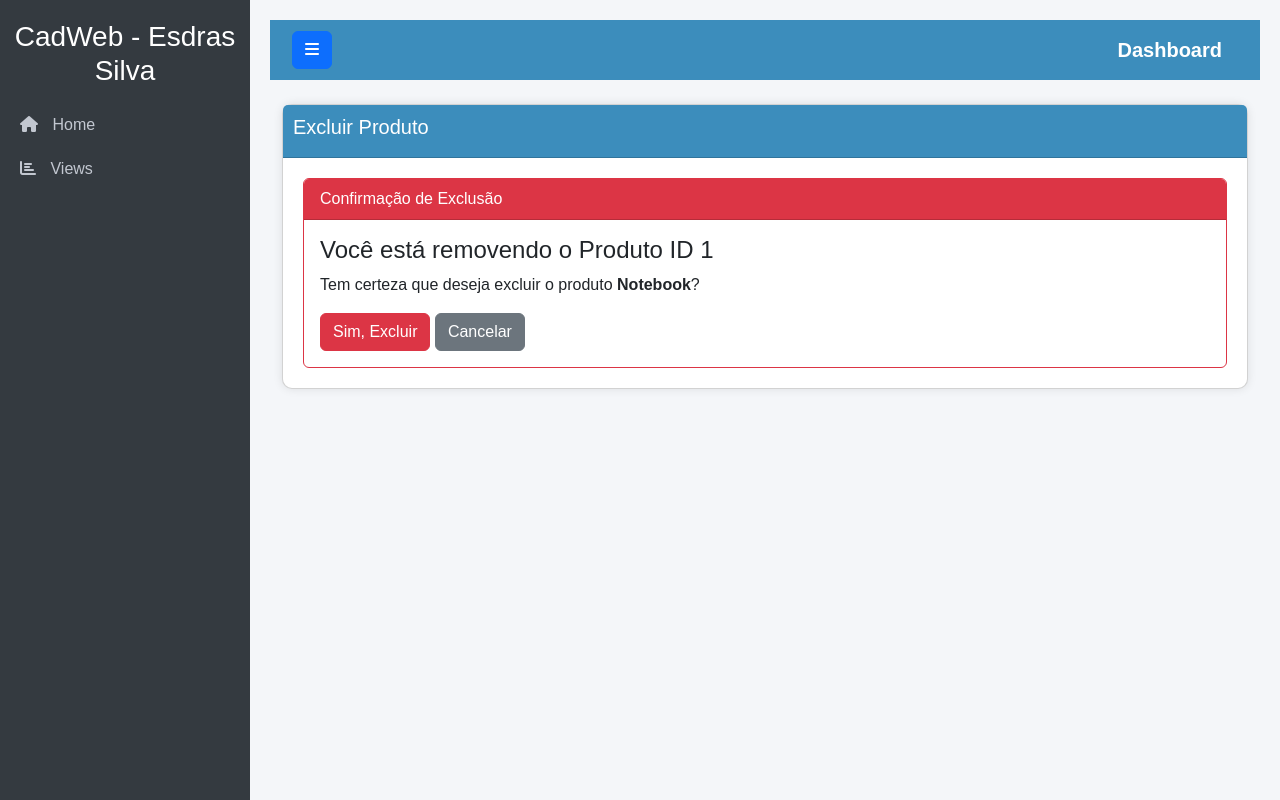
After one commit to SilvaEsdras/piloto, a Django app: page /produtos/excluir/1/ in a window 1280 px wide. The commit adds this page. Run offline with Django 5.2, Linux system fonts and the light colour scheme.

Commit message:
implementação dos botões e do perfil

```diff
--- a/home/templates/base.html
+++ b/home/templates/base.html
@@ -103,19 +103,22 @@
             <a href="#" class="nav-link"><i class="fas fa-chart-bar"></i> <span>Views</span></a>
             <ul class="submenu nav flex-column">
                 <li class="nav-item">
-                    <a href="{% url 'contato' %}" class="nav-link">Contato</a>
+                    <a href="{% url 'contato' %}" class="nav-link">📧 Contato</a>
                 </li>
                 <li class="nav-item">
-                    <a href="{% url 'sobre' %}" class="nav-link">Sobre</a>
+                    <a href="{% url 'sobre' %}" class="nav-link">ℹ️ Sobre</a>
                 </li>
                 <li class="nav-item">
-                    <a href="{% url 'exibir_item' 10 %}" class="nav-link">Exibir Item</a>
+                    <a href="{% url 'exibir_item' 10 %}" class="nav-link">📦 Exibir Item</a>
                 </li>
                 <li class="nav-item">
-                    <a href="{% url 'diasemana' 2 %}" class="nav-link">Dia Semana</a>
+                    <a href="{% url 'diasemana' 2 %}" class="nav-link">📅 Dia Semana</a>
                 </li>
                 <li class="nav-item">
-                    <a href="{% url 'produto' %}" class="nav-link">Produtos</a>
+                    <a href="{% url 'produto' %}" class="nav-link">🏷️ Produtos</a>
+                </li>
+                <li class="nav-item">
+                     <a href="{% url 'perfil' 'Admin' %}" class="nav-link">👤 Perfil</a>
                 </li>
             </ul>
         </li>
--- a/home/templates/exibir_item.html
+++ b/home/templates/exibir_item.html
@@ -28,4 +28,5 @@
         </div>
     {% endif %}
 
+
 {% endblock %}
--- /dev/null
+++ b/home/templates/produto/excluir.html
@@ -0,0 +1,26 @@
+{% extends 'base.html' %}
+
+{% block titulo %} Excluir Produto {% endblock %}
+
+{% block conteudo %}
+<div class="card border-danger">
+    <div class="card-header bg-danger text-white">
+        Confirmação de Exclusão
+    </div>
+    <div class="card-body">
+        {% if item %}
+            <h4 class="card-title">Você está removendo o Produto ID {{ item.id }}</h4>
+            <p>Tem certeza que deseja excluir o produto <strong>{{ item.nome }}</strong>?</p>
+
+            <form method="post">
+                {% csrf_token %}
+                <button type="submit" class="btn btn-danger">Sim, Excluir</button>
+                <a href="{% url 'produto' %}" class="btn btn-secondary">Cancelar</a>
+            </form>
+        {% else %}
+            <p>Produto não encontrado.</p>
+            <a href="{% url 'produto' %}" class="btn btn-secondary">Voltar</a>
+        {% endif %}
+    </div>
+</div>
+{% endblock %}
--- a/home/templates/produto/lista.html
+++ b/home/templates/produto/lista.html
@@ -16,6 +16,7 @@
             <th scope="col">Código</th>
             <th scope="col">Descrição</th>
             <th scope="col">Valor (R$)</th>
+            <th scope="col" style="width: 25%;">Ações</th>
         </tr>
     </thead>
     <tbody>
@@ -24,6 +25,11 @@
             <td> {{item.id}}</td>
             <td> {{item.nome}}</td>
             <td>{{item.preco}}</td>
+            <td>
+                <a href="{% url 'detalhes_produto' item.id %}" class="btn btn-info btn-sm">Detalhes</a>
+                <a href="{% url 'editar_produto' item.id %}" class="btn btn-warning btn-sm">Alterar</a>
+                <a href="{% url 'excluir_produto' item.id %}" class="btn btn-danger btn-sm">Excluir</a>
+            </td>
         </tr>
         {% endfor %}
     </tbody>
--- a/home/urls.py
+++ b/home/urls.py
@@ -8,6 +8,9 @@ urlpatterns = [
     path('ajuda/', views.ajuda, name='ajuda'),
     path('produto/', views.produtos, name='produto'),
     path('produto/form/', views.form_produto, name='form_produto'),
+    path('produtos/detalhes/<int:id>/', views.detalhes_produto, name='detalhes_produto'),
+    path('produtos/editar/<int:id>/', views.editar_produto, name='editar_produto'),
+    path('produtos/excluir/<int:id>/', views.excluir_produto, name='excluir_produto'),
     path('exibir_item/<int:id>/', views.exibir_item, name='exibir_item'),
     path('diasemana/<int:dia>/', views.diasemana, name='diasemana'),
     path('perfil/<str:usuario>/', views.perfil, name='perfil'),
--- a/home/views.py
+++ b/home/views.py
@@ -64,4 +64,42 @@ def diasemana(request, dia):
     return render(request, 'diasemana.html', contexto)
 
 def perfil(request, usuario):
-    return HttpResponse(f"<h1>Perfil: {usuario}</h1>")
+    contexto = {
+        'usuario': usuario,
+        'email': f"{usuario.lower()}@email.com", # Simulação de dados
+        'telefone': '(86) 99999-9999'
+    }
+    return render(request, 'perfil.html', contexto)
+
+def detalhes_produto(request, id):
+    # Busca o item na lista
+    item = next((p for p in DADOS_PRODUTOS if p['id'] == id), None)
+
+    contexto = {
+        'item': item
+    }
+    return render(request, 'produto/detalhes.html', contexto)
+
+def editar_produto(request, id):
+    # Busca o item para preencher o formulário
+    item = next((p for p in DADOS_PRODUTOS if p['id'] == id), None)
+
+    # Cria o formulário preenchido com os dados do item
+    if item:
+        form = ProdutoForm(initial={'nome': item['nome'], 'preco': item['preco']})
+    else:
+        form = ProdutoForm()
+
+    contexto = {
+        'form': form,
+        'item': item # Passamos o item caso queira mostrar o ID ou nome no título
+    }
+    return render(request, 'produto/form.html', contexto)
+
+def excluir_produto(request, id):
+    item = next((p for p in DADOS_PRODUTOS if p['id'] == id), None)
+
+    contexto = {
+        'item': item
+    }
+    return render(request, 'produto/excluir.html', contexto)
```
Also changed, not shown: home/templates/perfil.html (added, +29 -0 lines), home/templates/produto/detalhes.html (added, +22 -0 lines).
